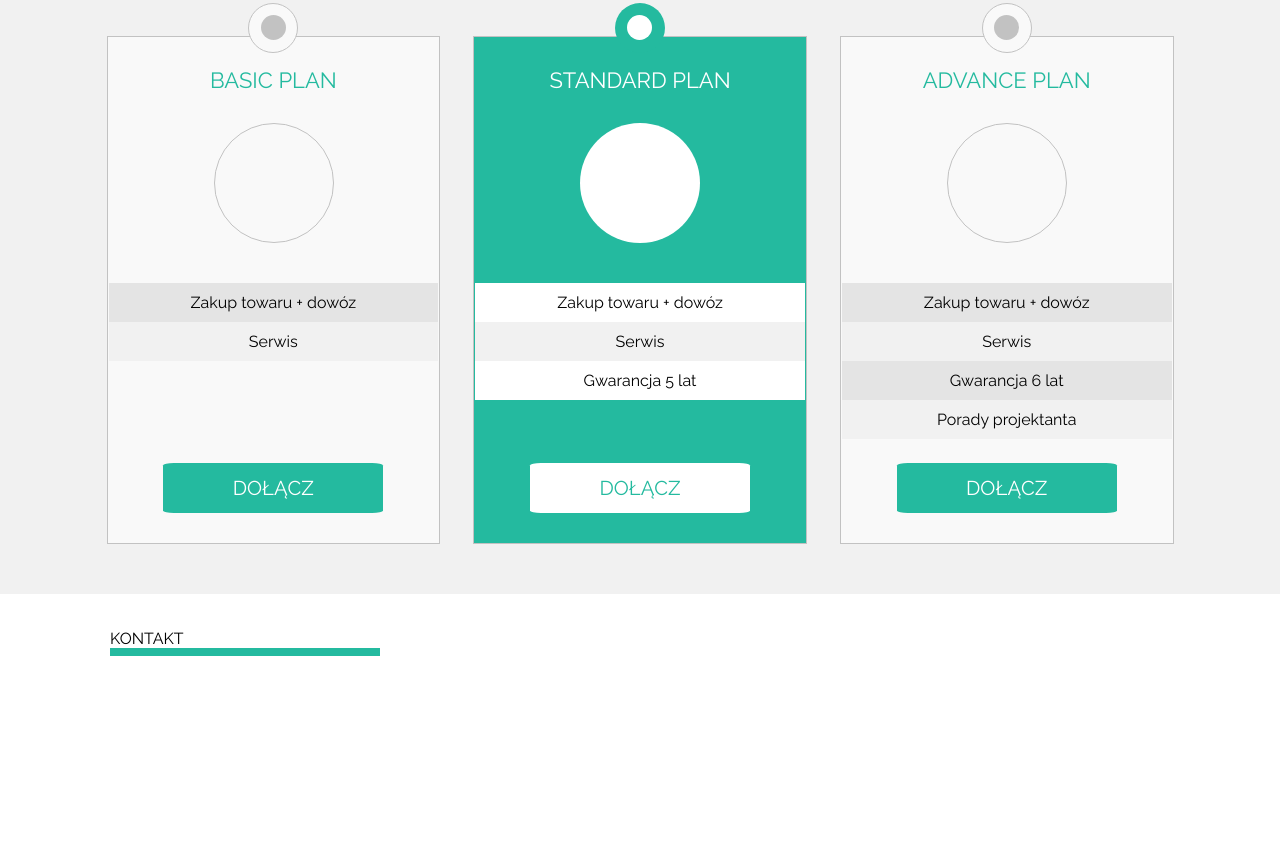
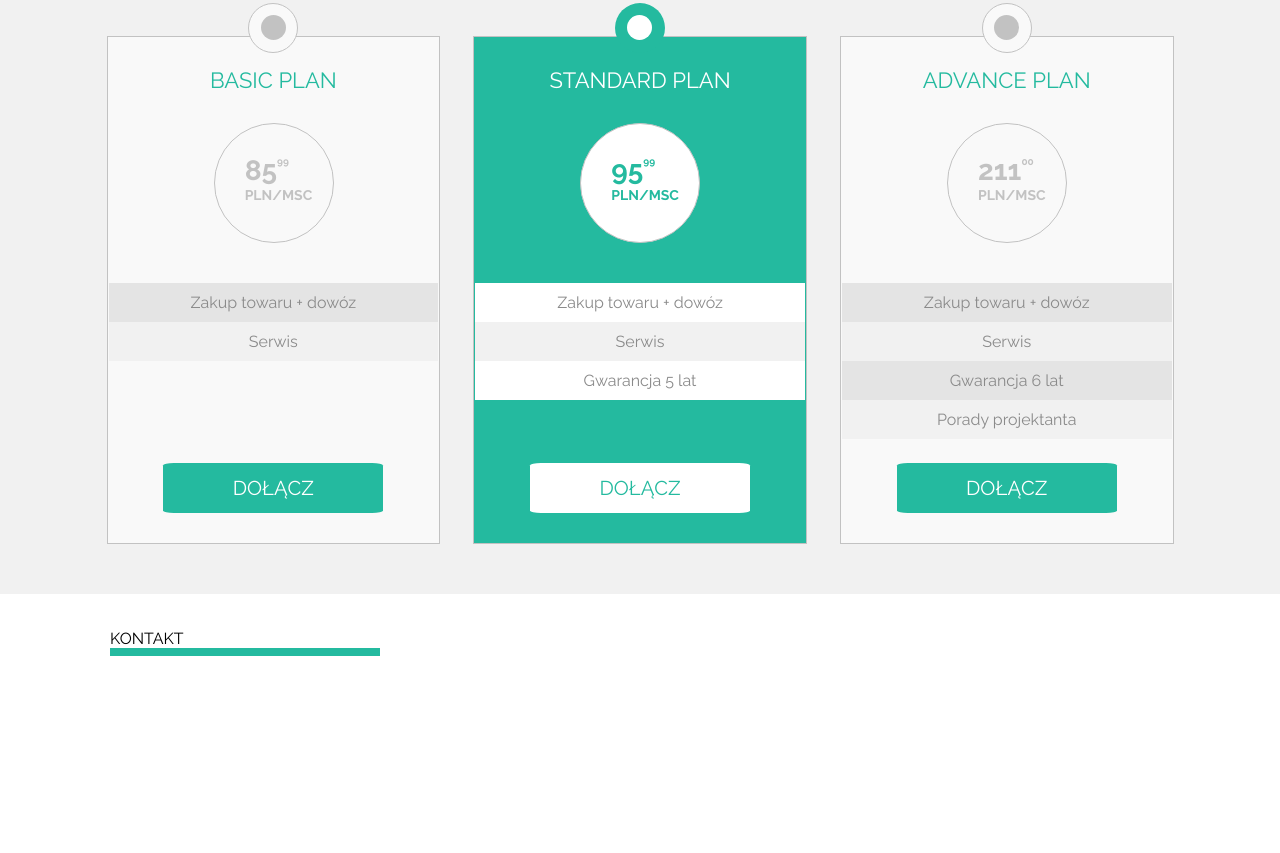
Before and after one commit to madeleine87/Sit-on-Chair, a plain HTML site: page index.html in a window 1280 px wide. Shown: the part 860-1713 px from the top of the page. Drawn offline with Linux system fonts and the light colour scheme.

Commit message:
Price list - price circles

```diff
--- a/css/style.css
+++ b/css/style.css
@@ -288,7 +288,7 @@ h1.after2 {
 
 .box-2 .circle {
     background-color: #24BA9F;
-    border: none;
+    border: 0;
 }
 
 .box-2 .dot {
@@ -318,7 +318,36 @@ h2 {
 
 .box-2 .price_circle {
     background-color: #fff;
-    border: none;
+}
+
+.price p, sup {
+    font-weight: 700;
+    color: rgb(194, 194, 194);
+}
+.price p:first-child {
+    font-size: 28px;
+}
+
+.price p:last-child {
+    font-size: 14px;
+}
+
+.price sup {
+    font-size: 10px;
+    top: -1.5em;
+}
+
+.price {
+    margin-top: 30px;
+    margin-left: 30px;
+}
+
+.box-2 .price p {
+    color: #24BA9F;
+}
+
+.box-2 .price sup {
+    color: #24BA9F;
 }
 
 .button2 {
@@ -356,6 +385,7 @@ h2 {
     text-align: center;
     padding: 10px;
     margin: 0 1px;
+    color: RGB(138,138,138);
 }
 
 .paragraph p:nth-child(odd) {
--- a/index.html
+++ b/index.html
@@ -77,7 +77,10 @@
                    <div class="dot"></div>
                    <h2>BASIC PLAN</h2>
                    <div class="price_circle">
-                       <p></p>
+                      <div class="price">
+                           <p>85<sup>99</sup></p>
+                           <p>PLN/MSC</p>
+                       </div>
                     </div>
                     <div class="paragraph">
                         <p>Zakup towaru + dowóz</p>
@@ -90,7 +93,10 @@
                    <div class="dot"></div>
                    <h2>STANDARD PLAN</h2>
                    <div class="price_circle">
-                       <p></p>
+                      <div class="price">
+                           <p>95<sup>99</sup></p>
+                           <p>PLN/MSC</p>
+                       </div>
                     </div>
                     <div class="paragraph" id="paragraph-box2">
                         <p>Zakup towaru + dowóz</p>
@@ -104,7 +110,10 @@
                    <div class="dot"></div>
                    <h2>ADVANCE PLAN</h2>
                    <div class="price_circle">
-                       <p></p>
+                      <div class="price">
+                           <p>211<sup>00</sup></p>
+                           <p>PLN/MSC</p>
+                       </div>
                     </div>
                     <div class="paragraph">
                         <p>Zakup towaru + dowóz</p>
```
